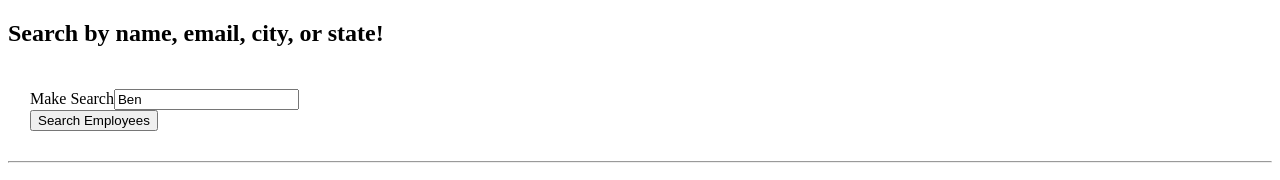
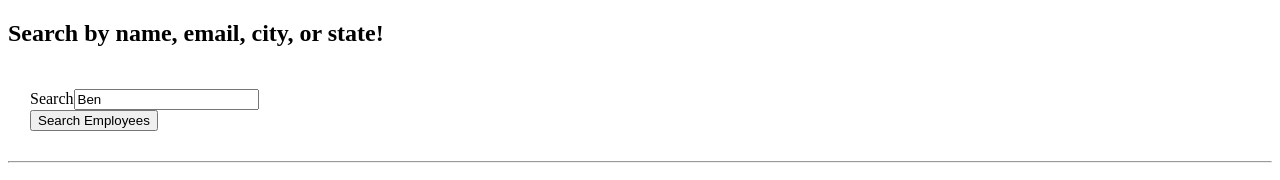
Before and after one commit to BenHonken/reactEmployeeDirectory, a React (Create React App) app: page / in a window 1280 px wide. Shown: the top 180 px of the page. Built offline with nearby package versions, Linux system fonts and the light colour scheme; the HTML template or start-up script is replaced by a standard one.

Commit message:
removed unecessary text

```diff
--- a/src/components/SearchForm.js
+++ b/src/components/SearchForm.js
@@ -9,7 +9,7 @@ function SearchForm(props) {
       <div className="card-body"></div>
       <form>
         <div className="form-group" style={{ padding: '22px' }}>
-          <label htmlFor="search">{props.searchtype} Search</label>
+          <label htmlFor="search">Search</label>
           <input
             onChange={props.handleInputChange}
             value={props.value}
```
